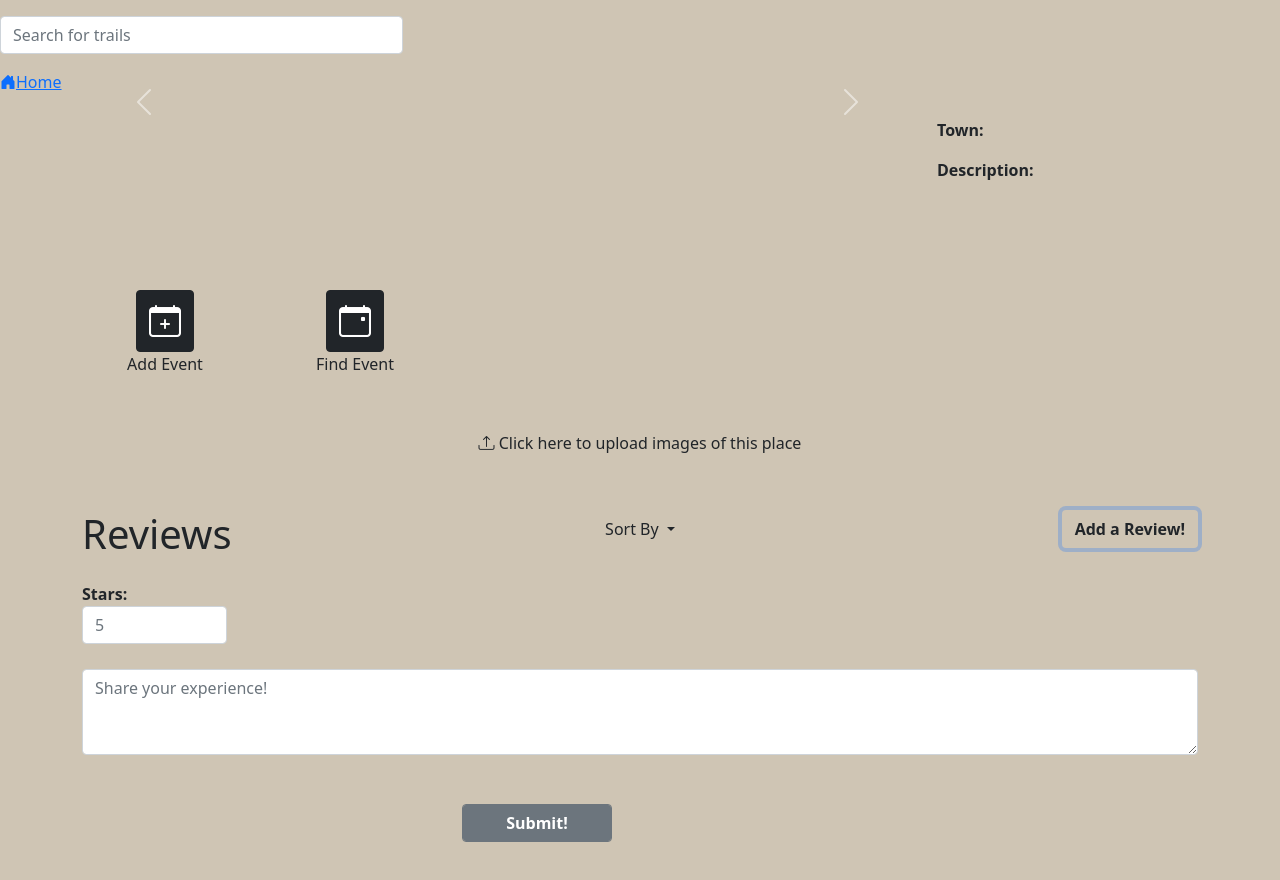
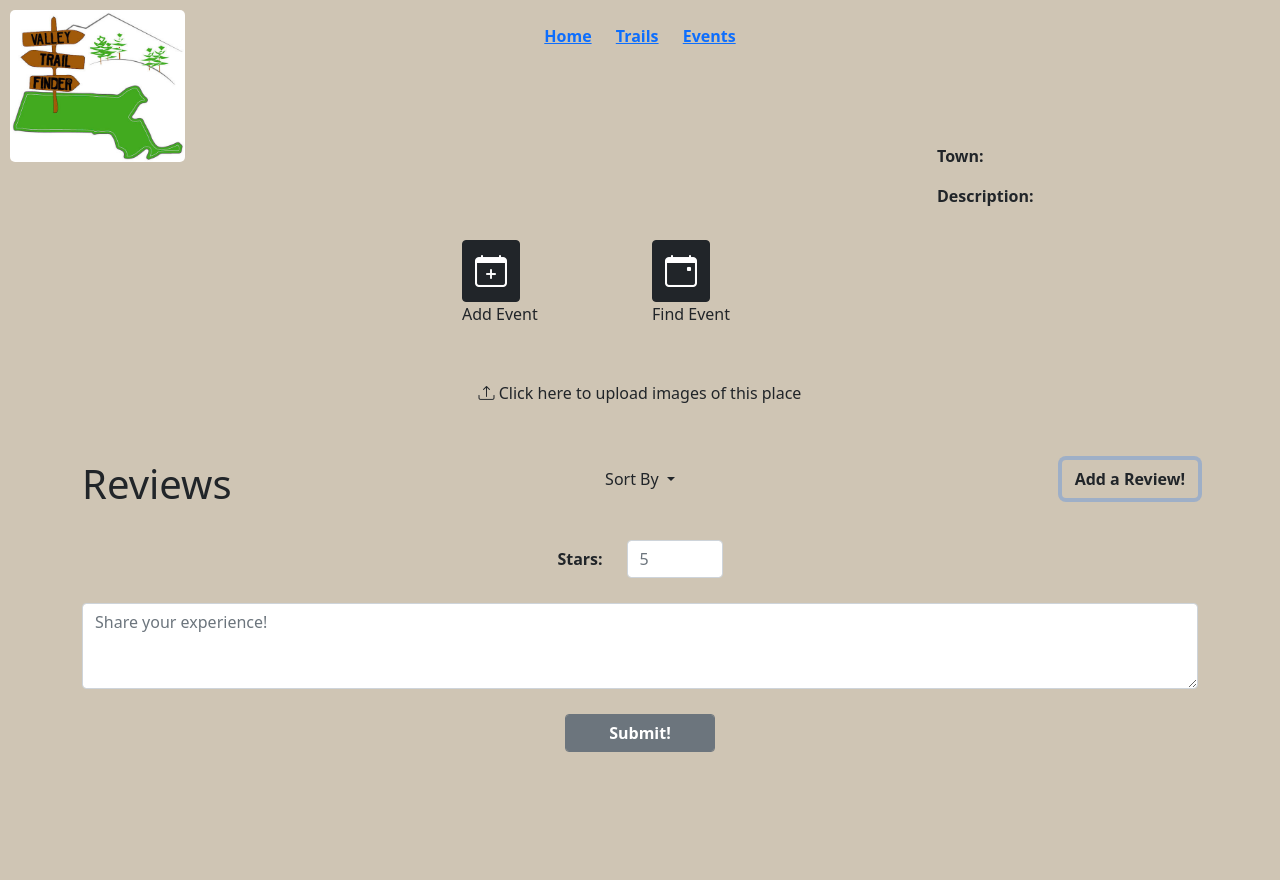
Before and after one commit to a-whall/cs326-final-trail-finders, a website with bundled scripts: page client/trailPage.html in a window 1280 px wide. Both pictures are taken after a click on the button "Add a Review!". After the commit the page ends 800 px from the top, so only its background shows below. Built offline with nearby package versions, Linux system fonts and the light colour scheme; no server answers.

Commit message:
fixed overlap bug and cleaned up

```diff
--- a/client/trailPage.html
+++ b/client/trailPage.html
@@ -1,39 +1,42 @@
 <!doctype html>
 <html lang="en">
   <head>
-    <!-- (from bootstrap basic template) Required meta tags -->
+    <title>Valley Trail Finder</title>
+    <!-- BS required meta tags -->
     <meta charset="utf-8">
     <meta name="viewport" content="width=device-width, initial-scale=1">
-    <!-- Bootstrap CSS -->
+    <!-- BS CSS -->
     <link href="https://cdn.jsdelivr.net/npm/bootstrap@5.1.3/dist/css/bootstrap.min.css" rel="stylesheet" integrity="sha384-1BmE4kWBq78iYhFldvKuhfTAU6auU8tT94WrHftjDbrCEXSU1oBoqyl2QvZ6jIW3" crossorigin="anonymous">
-    <!-- Allows the use of icons through bootstrap -->
+    <!-- BS Icons -->
     <link rel="stylesheet" href="https://cdn.jsdelivr.net/npm/bootstrap-icons@1.8.1/font/bootstrap-icons.css">
-    <!-- Local css -->
+    <!-- Local CSS -->
     <link rel="stylesheet" href="vtf.css">
     <script type="module" src="trailPage.js"></script>
-    <title>Valley Trail Finder</title>
+    <!-- BS js, Popper (a dependency of BS) is also included -->
+    <script src="https://cdn.jsdelivr.net/npm/bootstrap@5.1.3/dist/js/bootstrap.bundle.min.js" integrity="sha384-ka7Sk0Gln4gmtz2MlQnikT1wXgYsOg+OMhuP+IlRH9sENBO0LRn5q+8nbTov4+1p" crossorigin="anonymous"></script>
   </head>
   <body>
-    <!-- This is the main bootstrap dependency, popper (a dependency of bootstrap) is also included -->
-    <script src="https://cdn.jsdelivr.net/npm/bootstrap@5.1.3/dist/js/bootstrap.bundle.min.js" integrity="sha384-ka7Sk0Gln4gmtz2MlQnikT1wXgYsOg+OMhuP+IlRH9sENBO0LRn5q+8nbTov4+1p" crossorigin="anonymous"></script>
-
-    <!-- A search bar for the top of the page -->
-    <div class="row my-3 container-fluid">
-      <div class="col-xl-4 col-lg-6 col-md-9 col-sm-10">
-        <input id="trailPageSearchBar" type="search" class="form-control" placeholder="Search for trails">
+    <img class="logo" src="https://raw.githubusercontent.com/a-whall/cs326-final-trail-finders/main/client/assets/Valley_Trail_Finder_Logo.jpg" alt="valley trail finder logo jpg">
+    <!-- nav bar -->
+    <div class="container text-center p-4">
+      <div class="row justify-content-center">
+        <!-- links -->
+        <div class="col-6 text-nowrap">
+          <a href="homePage.html" class="link"><b>Home</b></a>
+          <a href="browseTrails.html" class="link"><b>Trails</b></a>
+          <a href="browseEvents.html" class="link"><b>Events</b></a>
+        </div>
       </div>
     </div>
-    <!-- link to the Valley Trail Finder home page using a home icon -->
-    <div class="container-fluid">
-      <a href="homepage.html" class="bi bi-house-door-fill">Home</a>
-    </div>
-
-    <div id="gridContainer" class="container">
+    <!-- main content -->
+    <div class="container">
       <!-- contains the trail title -->
-      <h1 id="trailTitle" class="row pl-3"></h1>
+      <div class="row my-4 text-center">
+        <h1 id="trail-title"></h1>
+      </div>
       <!-- contains trail pictures and info -->
       <div id="trailContentRow" class="row">
-        <div id="imageCarousel" class="col-md-9 col-sm-12">
+        <div id="imageCarousel" class="col-md-9 col-sm-12 d-flex align-items-center justify-content-center">
           <div id="carouselControls" class="carousel slide" data-bs-ride="carousel" data-bs-interval="false">
             <!-- Carousel images go here -->
             <div id="imageDepo" class="carousel-inner"></div>
@@ -52,13 +55,13 @@
           <div id="townName" class="row my-3">
             <b>Town:</b>
           </div>
-          <div id="description" class="row my-3">
+          <div id="trail-description" class="row my-3">
             <b>Description:</b>
           </div>
         </div>
       </div>
       <!-- Icon links -->
-      <div class="row text-center my-3 text-nowrap">
+      <div class="row justify-content-center my-3 text-nowrap">
         <!-- Add Event -->
         <div class="col-lg-2 col-md-2 col-sm-3 col-xs-1"> <!-- Note: bootstrap tooltip styling requires jquery to work. But data-toggle and stuff still provides a basic tooltip -->
           <button id="addEvent" class="btn btn-dark bi bi-calendar-plus icon" data-toggle="tooltip" data-placement="bottom" title="Add Event"></button>
@@ -98,11 +101,11 @@
           <button id="sortByMenuButton" class="btn dropdown-toggle" type="button" data-bs-toggle="dropdown" aria-haspopup="true" aria-expanded="false">
             Sort By
           </button>
-          <div class="dropdown-menu" aria-labelledby="sortByMenuButton">
-            <a class="dropdown-item" href="#">likes</a>
-            <a class="dropdown-item" href="#">stars</a>
-            <a class="dropdown-item" href="#">recent</a>
-          </div>
+          <ul class="dropdown-menu" aria-labelledby="sortByMenuButton">
+            <li><button class="dropdown-item" type="button" id="sort-recent">recent</button></li>
+            <li><button class="dropdown-item" type="button" id="sort-likes">likes</button></li>
+            <li><button class="dropdown-item" type="button" id="sort-stars">stars</button></li>
+          </ul>
         </div>
         <!-- Add a Review! Button -->
         <div class="col text-end align-center">
@@ -111,21 +114,25 @@
           </button>
         </div>
       </div>
-      <div id="collapseReviewTextArea" class="row my-3 collapse">
-        <div class="form-group">
-          <div class="d-inline-block">
-            <label for="star-count-input" class="d-inline-block"><b>Stars:</b></label>
-            <input id="star-count-input" type="number" class="form-control d-inline-block" placeholder="5" min="0" max="5">
+      <div id="collapseReviewTextArea" class="row my-3 collapse justify-content-center text-center">
+        <form id="review-form">
+          <div class="row mt-2 justify-content-center">
+            <div class="col-auto">
+              <label for="star-count-input" class="col-form-label"><b>Stars:</b></label>
+            </div>
+            <div class="col-auto">
+              <input id="star-count-input" type="number" class="form-control" placeholder="5" min="0" max="5">
+            </div>
           </div>
-          <textarea id="review-body" class="form-control" rows="3" placeholder="Share your experience!"></textarea>
-        </div>
-      </div>
-      <div id="collapseReviewSubmit" class="row my-4 justify-content-center">
-        <div class="col-lg-4 col-md-5 col-sm-6 col-xs-7">
-          <button id="submitReviewButton" class="btn btn-secondary form-control" data-bs-toggle="collapse" data-bs-target="#collapseReviewTextArea" aria-expanded="false" aria-controls="collapseReviewTextArea">
+          <div class="row justify-content-center">
+            <div class="col">
+              <textarea id="review-body" class="form-control" rows="3" placeholder="Share your experience!"></textarea>
+            </div>
+          </div>
+          <button id="submitReviewButton" type="button" class="btn btn-secondary form-control text-center" data-bs-toggle="collapse" data-bs-target="#collapseReviewTextArea" aria-expanded="false" aria-controls="collapseReviewTextArea">
             <b>Submit!</b>
           </button>
-        </div>
+        </form>
       </div>
     </div>
   </body>
```
